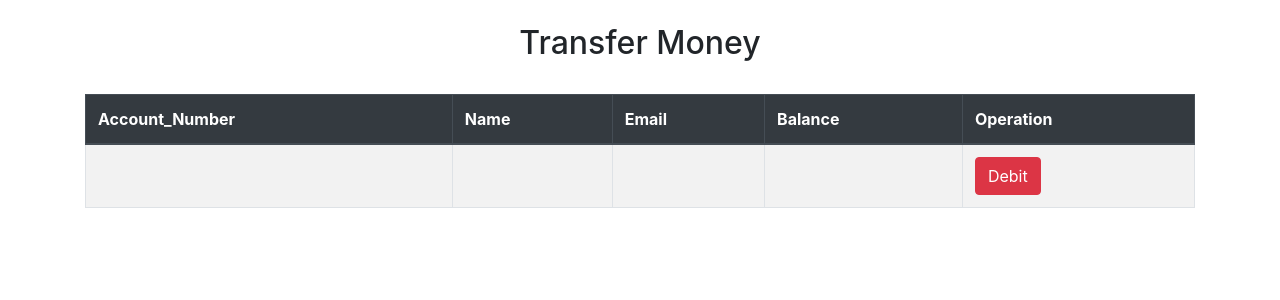
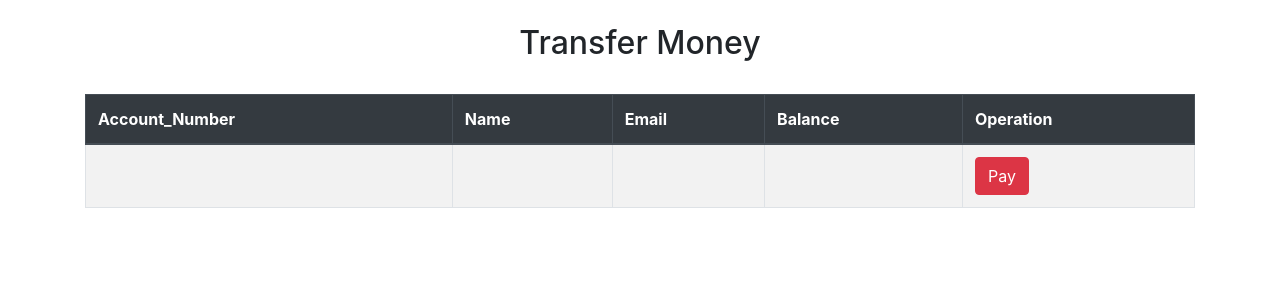
Before and after one commit to pranaymak18/Sparks_Foundation_Internship, a PHP site: page /transfermoney.php in a window 1280 px wide. Shown: the part 56-356 px from the top of the page. Run offline with PHP 8.4, Linux system fonts and the light colour scheme; tables that the repository leaves empty or names only in its code hold one stand-in row (values such as "Sample post"); data that the repository does not hold is empty.

Commit message:
Bug Fixed

```diff
--- a/createuser.php
+++ b/createuser.php
@@ -21,8 +21,8 @@
         $result = mysqli_query($conn, $sql);
         if ($result) {
             echo "<script> alert('Hurray! User created');
-                               window.location='transfermoney.php';
-                     </script>";
+                    window.location='transfermoney.php';
+                    </script>";
         }
     }
     ?>
--- a/transfermoney.php
+++ b/transfermoney.php
@@ -43,7 +43,7 @@
                         <td><?php echo $rows['Name']; ?></td>
                         <td><?php echo $rows['Email']; ?></td>
                         <td><?php echo $rows['Balance']; ?></td>
-                        <td><a href="selecteduserdetail.php?id= <?php echo $rows['Account_Number']; ?>"> <button type="button" class="btn btn-danger">Debit</button></a></td>
+                        <td><a href="selecteduserdetail.php?id= <?php echo $rows['Account_Number']; ?>"> <button type="button" class="btn btn-danger">Pay</button></a></td>
                     </tr>
                 </tbody>
             <?php
```
Also changed, not shown: selecteduserdetail.php (+5 -3 lines).
